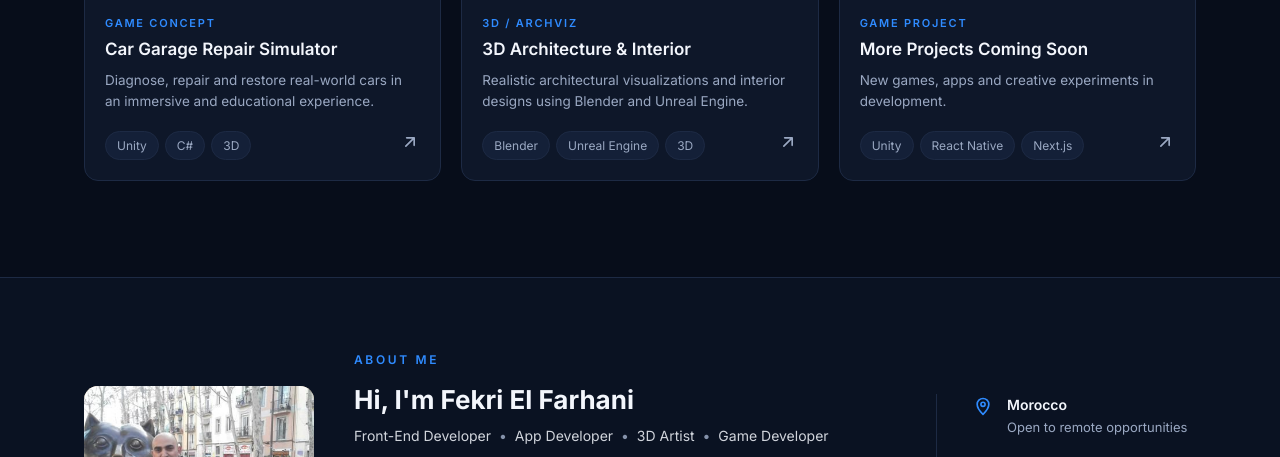
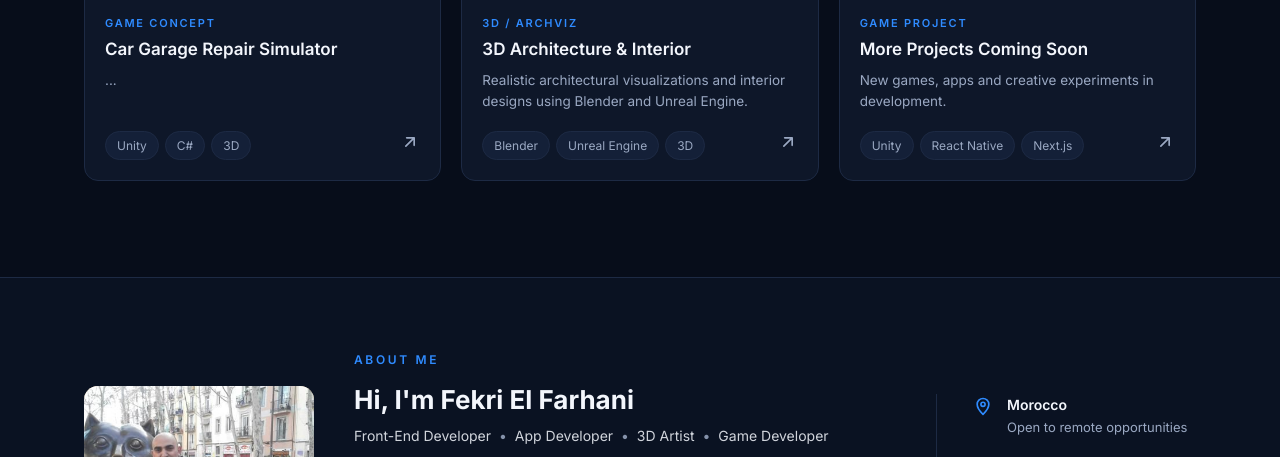
Before and after one commit to elfarhaniFekri/demo, a plain HTML site: page index.html in a window 1280 px wide. Shown: the part 1612-2069 px from the top of the page. Drawn offline with Linux system fonts and the light colour scheme.

Commit message:
update2
Updated the description of the Car Garage Repair Simulator.

```diff
--- a/index.html
+++ b/index.html
@@ -157,7 +157,7 @@ enjoy a unique blend of language learning and brain-training fun.
             <div class="card__body">
               <p class="card__type">Game Concept</p>
               <h3 class="card__title">Car Garage Repair Simulator</h3>
-              <p class="card__text">Diagnose, repair and restore real-world cars in an immersive and educational experience.</p>
+              <p class="card__text">...</p>
               <div class="card__foot">
                 <ul class="tags"><li>Unity</li><li>C#</li><li>3D</li></ul>
                 <a href="#" class="card__link" aria-label="Open Car Garage Repair Simulator"><svg viewBox="0 0 24 24"><path d="M7 17 17 7M8 7h9v9"/></svg></a>
```
